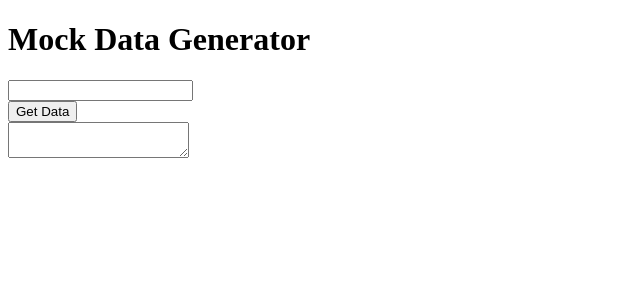
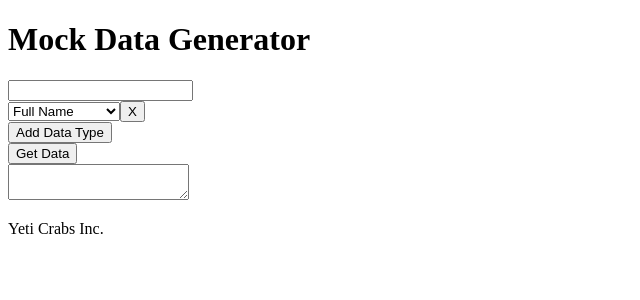
Before and after one commit to Yeeti-Crabs/Mock-Data-Generator, a React app: page / in a window 1280 px wide. Shown: the top 300 px of the page, without its empty margins (0-640 px from the left). Built offline with nearby package versions, Linux system fonts and the light colour scheme.

Commit message:
commit before merge

```diff
--- a/client/App.jsx
+++ b/client/App.jsx
@@ -6,14 +6,14 @@
 import React from 'react';
 import MainContainer from './containers/mainContainer.jsx'
 import HeaderContainer from './containers/headerContainer.jsx'
-// import FooterContainer from './containers/footerContainer.jsx'
+import FooterContainer from './containers/footerContainer.jsx'
 
 const App = () => {
   return (
     <div>
       <HeaderContainer />
       <MainContainer />
-      {/* <FooterContainer /> */}
+      <FooterContainer />
     </div>
   );
 };
--- a/client/components/dataSelector.jsx
+++ b/client/components/dataSelector.jsx
@@ -1,9 +1,17 @@
 import React from 'react'
 
 
-
-
-
-
+const DataSelector = () => {
+  return (
+    <div>
+    <select>
+       <option value="fullName">Full Name</option>
+        <option value="email">Email</option>
+        <option value="phone">Phone Number</option>
+    </select>
+    <button>X</button>
+    </div>
+  )
+}
 
 export default DataSelector;
--- a/client/containers/footerContainer.jsx
+++ b/client/containers/footerContainer.jsx
@@ -0,0 +1,9 @@
+import React, {useState} from 'react';
+
+const FooterContainer = () => {
+    return (
+      <p>Yeti Crabs Inc.</p>
+    )
+}
+
+export default FooterContainer;
--- a/client/containers/mainContainer.jsx
+++ b/client/containers/mainContainer.jsx
@@ -3,11 +3,16 @@
  * @description Stateful container for functional compononents
  */
 
-import React from 'react';
-// import DatatypeSelector from '../components/dataSelector'
+import React, {useState, useEffect, } from 'react';
+import DatatypeSelector from '../components/dataSelector.jsx'
 
 const MainContainer = () => {
 
+    const [dataTypeList, setDataTypeList] = useState([<DatatypeSelector key = {1}/>])
+
+    const onAddBtnClick = event => {
+      setDataTypeList(dataTypeList.concat(<DatatypeSelector key = {dataTypeList.length}/>));
+    };
 
   return (
     <div id="main_container">
@@ -15,7 +20,10 @@ const MainContainer = () => {
         <input type="number" />
       </div>
       <div id="datatype_selector">
-        {/* <DatatypeSelector /> */}
+        {dataTypeList}
+      </div>
+      <div id="addData">
+        <button onClick={onAddBtnClick}>Add Data Type</button>
       </div>
       <div id="submit_button">
         <button>Get Data</button>
```
Also changed, not shown: 1 other file (tests, documents, lock files or other folders).
